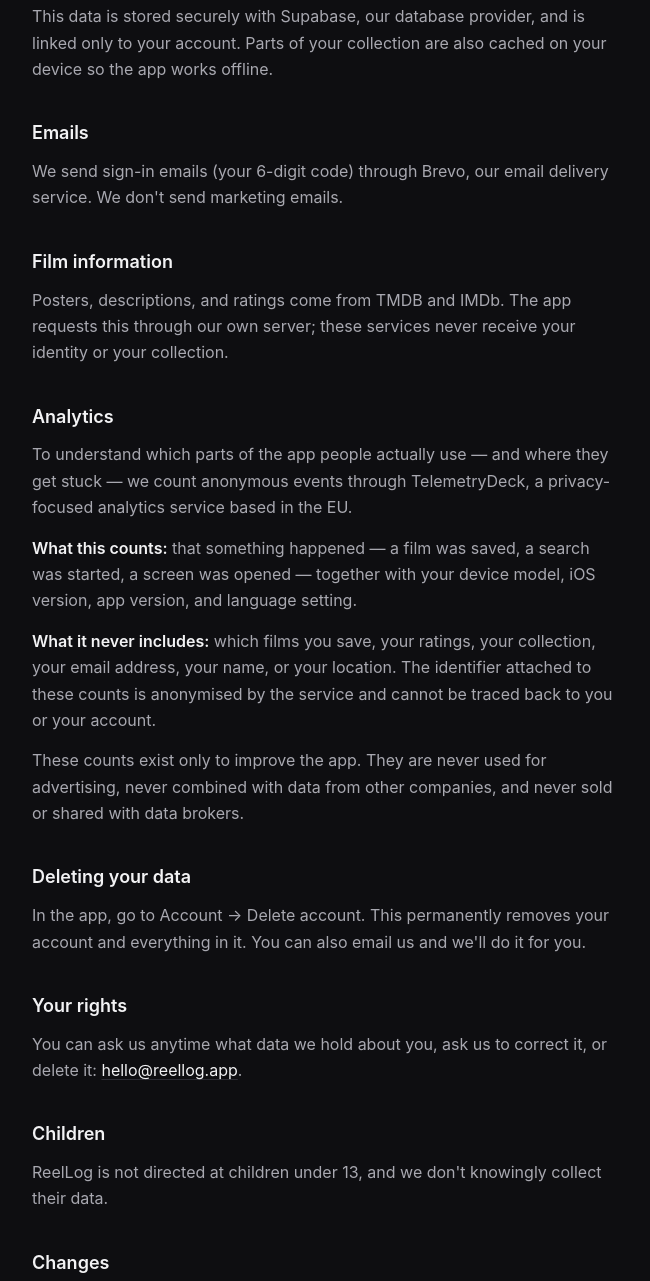
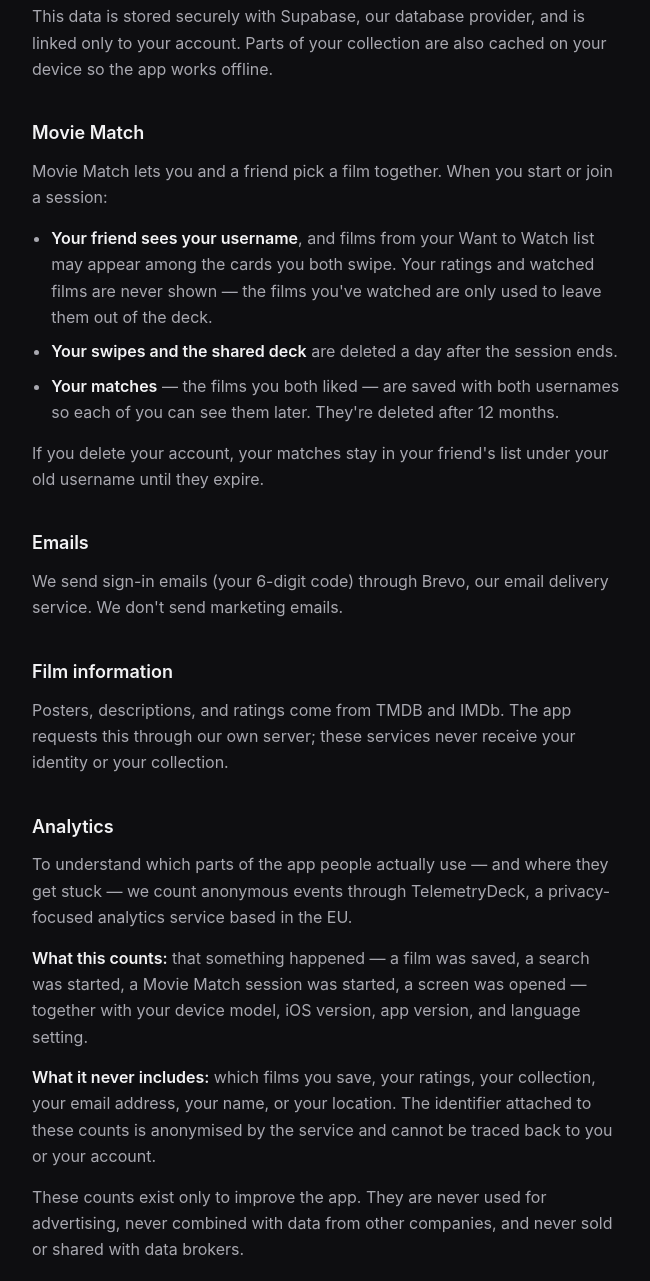
Before and after one commit to dariagurina/reellog-site, a plain HTML site: page privacy/index.html in a window 1280 px wide. Shown: the part 526-1807 px from the top of the page, without its empty margins (312-962 px from the left). Drawn offline with Linux system fonts and the light colour scheme.

Commit message:
Add files via upload

```diff
--- a/privacy/index.html
+++ b/privacy/index.html
@@ -26,6 +26,15 @@
     </ul>
     <p>This data is stored securely with Supabase, our database provider, and is linked only to your account. Parts of your collection are also cached on your device so the app works offline.</p>
 
+    <h2>Movie Match</h2>
+    <p>Movie Match lets you and a friend pick a film together. When you start or join a session:</p>
+    <ul>
+      <li><strong>Your friend sees your username</strong>, and films from your Want to Watch list may appear among the cards you both swipe. Your ratings and watched films are never shown — the films you've watched are only used to leave them out of the deck.</li>
+      <li><strong>Your swipes and the shared deck</strong> are deleted a day after the session ends.</li>
+      <li><strong>Your matches</strong> — the films you both liked — are saved with both usernames so each of you can see them later. They're deleted after 12 months.</li>
+    </ul>
+    <p>If you delete your account, your matches stay in your friend's list under your old username until they expire.</p>
+
     <h2>Emails</h2>
     <p>We send sign-in emails (your 6-digit code) through Brevo, our email delivery service. We don't send marketing emails.</p>
 
@@ -34,12 +43,12 @@
 
     <h2>Analytics</h2>
     <p>To understand which parts of the app people actually use — and where they get stuck — we count anonymous events through TelemetryDeck, a privacy-focused analytics service based in the EU.</p>
-    <p><strong>What this counts:</strong> that something happened — a film was saved, a search was started, a screen was opened — together with your device model, iOS version, app version, and language setting.</p>
+    <p><strong>What this counts:</strong> that something happened — a film was saved, a search was started, a Movie Match session was started, a screen was opened — together with your device model, iOS version, app version, and language setting.</p>
     <p><strong>What it never includes:</strong> which films you save, your ratings, your collection, your email address, your name, or your location. The identifier attached to these counts is anonymised by the service and cannot be traced back to you or your account.</p>
     <p>These counts exist only to improve the app. They are never used for advertising, never combined with data from other companies, and never sold or shared with data brokers.</p>
 
     <h2>Deleting your data</h2>
-    <p>In the app, go to Account → Delete account. This permanently removes your account and everything in it. You can also email us and we'll do it for you.</p>
+    <p>In the app, go to Account → Delete account. This permanently removes your account and everything in it, except matches shared with a friend (see Movie Match). You can also email us and we'll do it for you.</p>
 
     <h2>Your rights</h2>
     <p>You can ask us anytime what data we hold about you, ask us to correct it, or delete it: <a href="mailto:hello@reellog.app">hello@reellog.app</a>.</p>
@@ -50,7 +59,7 @@
     <h2>Changes</h2>
     <p>If this policy changes, the updated version will always be at this address.</p>
 
-    <p class="updated">Last updated: 19 September 2026</p>
+    <p class="updated">Last updated: 21 November 2026</p>
   </main>
 </body>
 </html>
```
